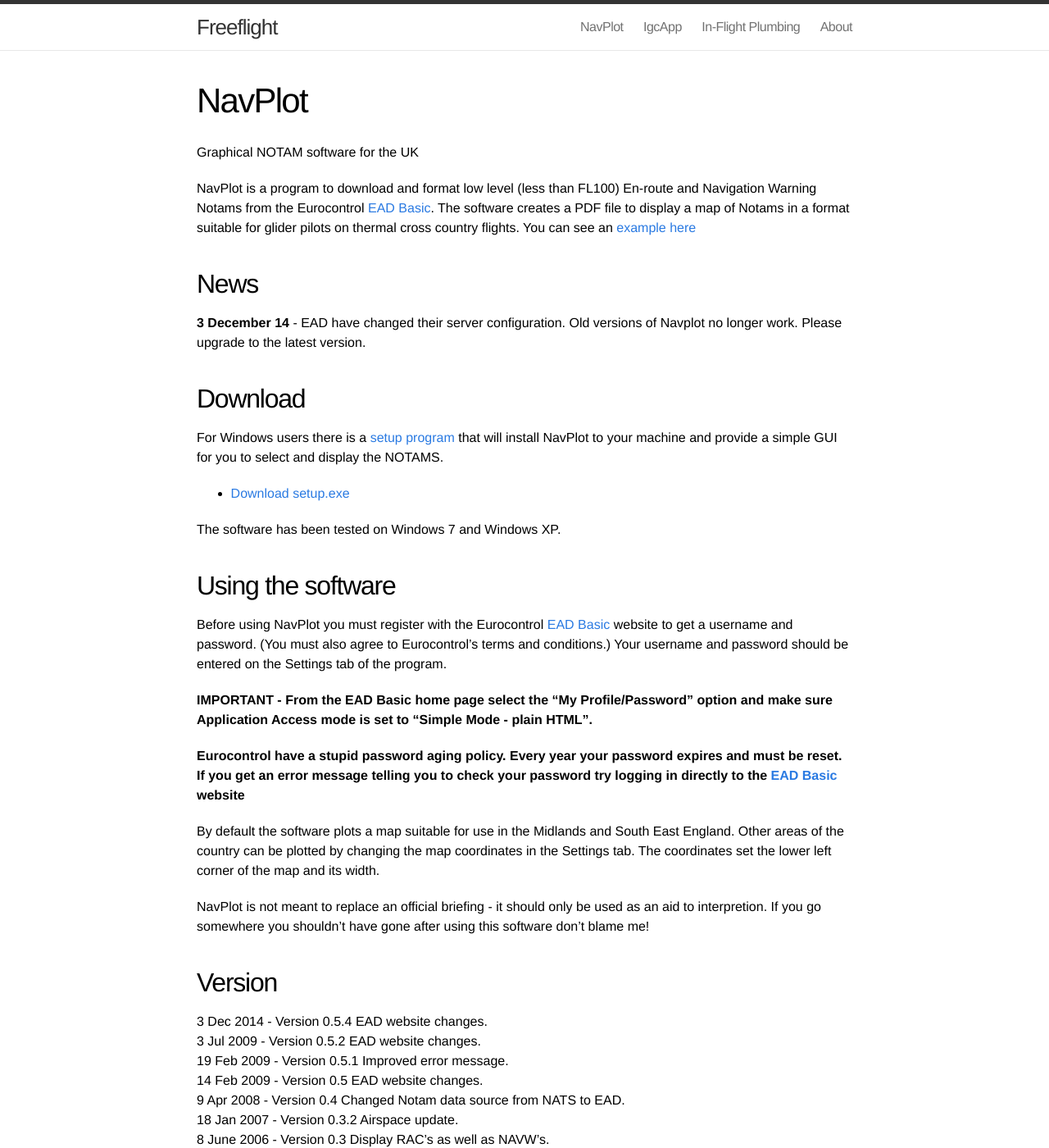
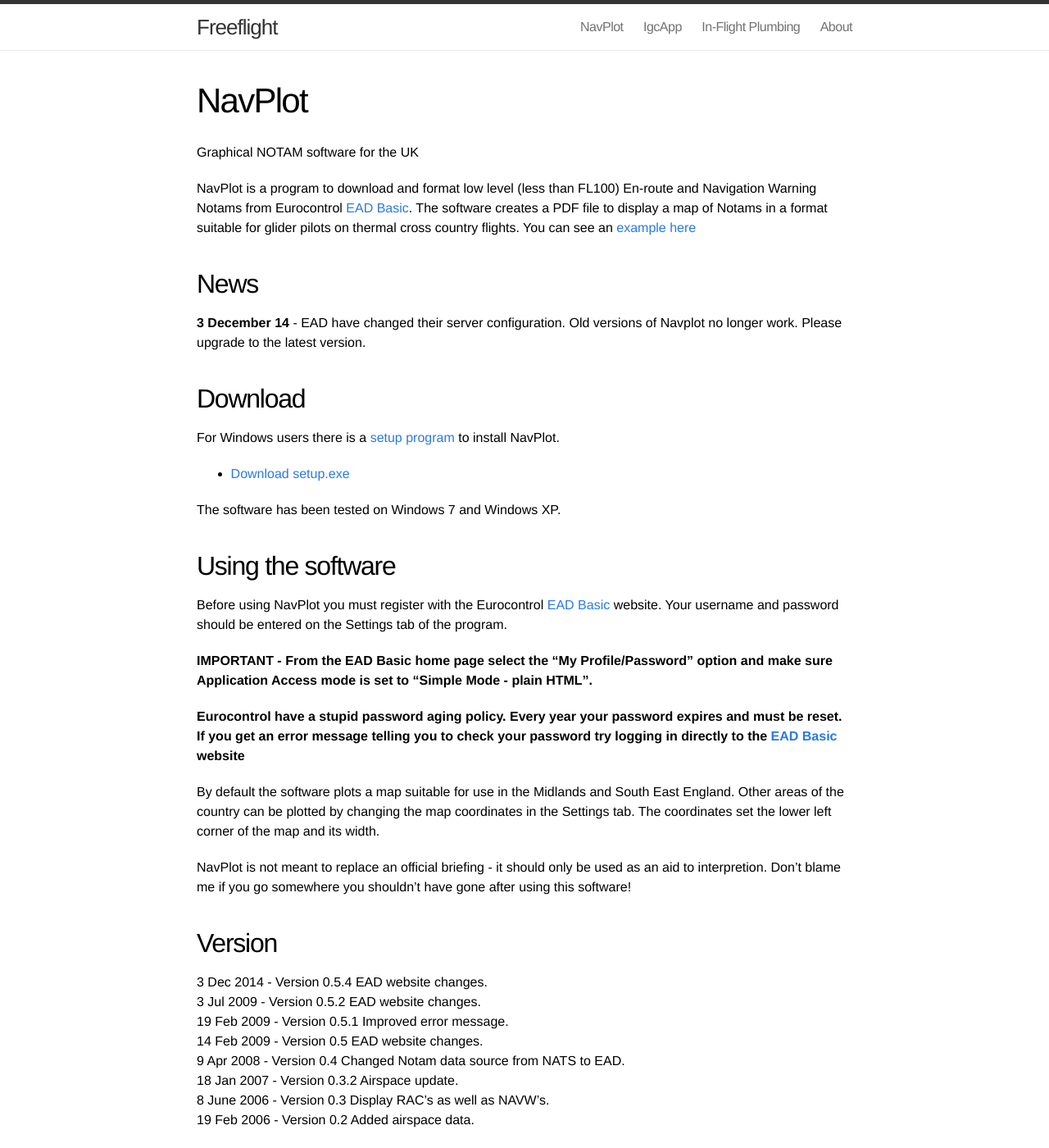
Before and after one commit to ahsparrow/ahsparrow.github.io, a Jekyll site: the page built from 1-navplot.md, in a window 1280 px wide and 1400 px high. Shown: the whole window at 82% size. Built offline with Jekyll 4.4.1, drawn with Linux system fonts in a browser that asks for light colours.

Commit message:
Primp the navplot  page

```diff
--- a/1-navplot.md
+++ b/1-navplot.md
@@ -7,7 +7,7 @@
 Graphical NOTAM software for the UK
 
 NavPlot is a program to download and format low level (less than FL100)
-En-route and Navigation Warning Notams from the Eurocontrol
+En-route and Navigation Warning Notams from Eurocontrol
 [EAD Basic](http://www.ead.eurocontrol.int/). The software creates a PDF
 file to display a map of Notams in a format suitable for glider pilots on
 thermal cross country flights. You can see an
@@ -21,9 +21,7 @@
 ## Download
 
 For Windows users there is a
-[setup program]({{site-url}}/assets/navplot/setup.exe)
-that will install NavPlot to your machine and provide a simple GUI for you to
-select and display the NOTAMS.
+[setup program]({{site-url}}/assets/navplot/setup.exe) to install NavPlot.
 
 * [Download setup.exe]({{site-url}}/assets/navplot/setup.exe)
 
@@ -32,10 +30,8 @@
 ## Using the software
 
 Before using NavPlot you must register with the Eurocontrol
-[EAD Basic](http://www.ead.eurocontrol.int/) website to
-get a username and password. (You must also agree to Eurocontrol's
-terms and conditions.) Your username and password should be entered
-on the Settings tab of the program.
+[EAD Basic](http://www.ead.eurocontrol.int/) website. Your username and
+password should be entered on the Settings tab of the program.
 
 **IMPORTANT - From the EAD Basic home page select the
 "My Profile/Password" option and make sure Application Access mode
@@ -53,8 +49,8 @@
 set the lower left corner of the map and its width.
 
 NavPlot is not meant to replace an official briefing - it
-should only be used as an aid to interpretion. If you go somewhere
-you shouldn't have gone after using this software don't blame me!
+should only be used as an aid to interpretion. Don't blame me if you go
+somewhere you shouldn't have gone after using this software!
 
 ## Version
 
```
